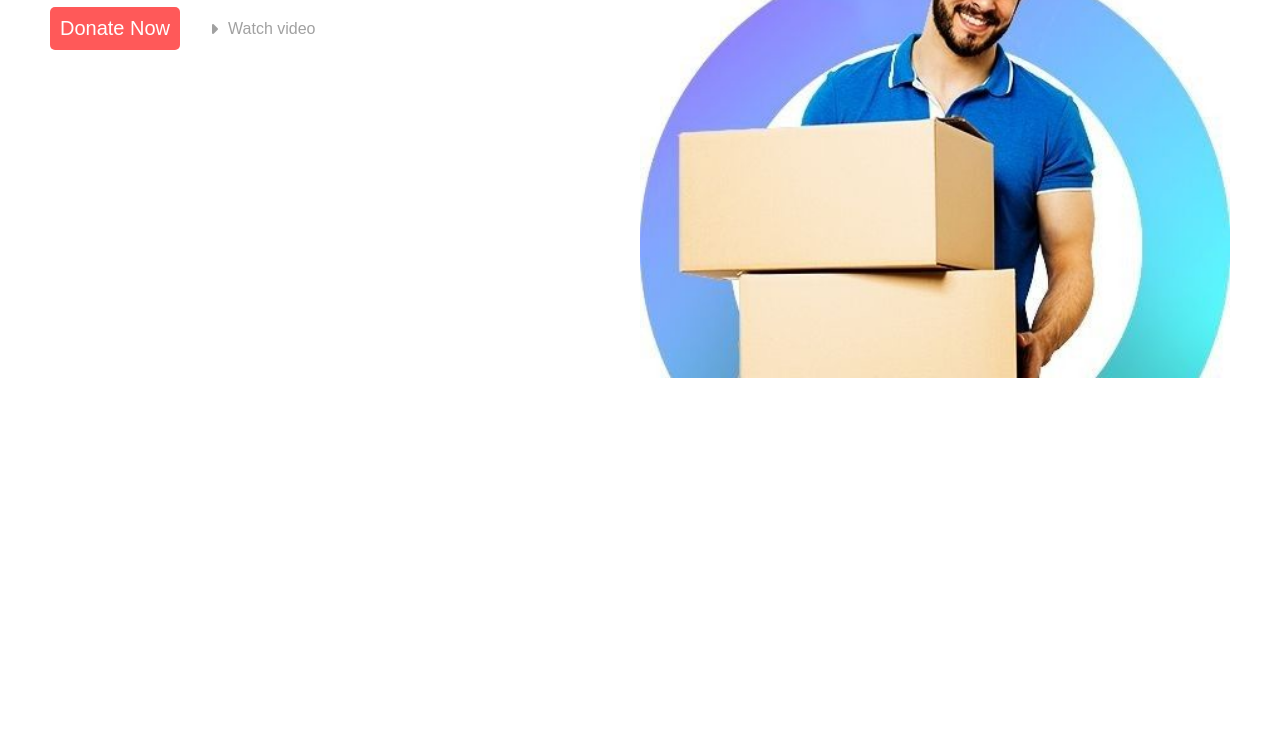
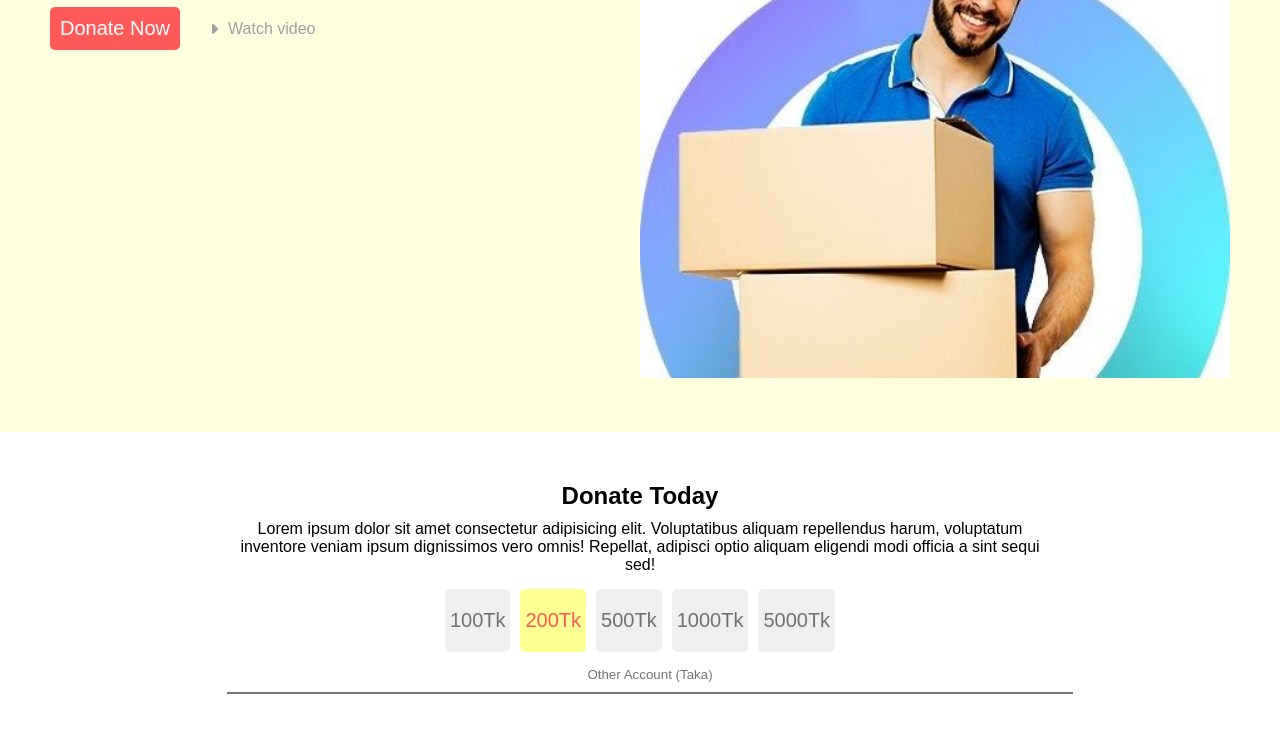
Before and after one commit to Al-Shaharia-Ifty/5day-website, a plain HTML site: page index.html in a window 1280 px wide. Shown: the part 154-886 px from the top of the page. Before the commit the page ends 800 px from the top, so only its background shows below. Drawn offline with Linux system fonts and the light colour scheme.

Commit message:
12/12/22 studen

```diff
--- a/index.html
+++ b/index.html
@@ -22,7 +22,8 @@
     ></script>
   </head>
   <body>
-    <div class="header">
+    <!-- header -->
+    <header class="header">
       <div class="half-width">
         <h1>Let's Help those who are more in need</h1>
         <p class="margin-top font">
@@ -46,6 +47,31 @@
           alt=""
         />
       </div>
-    </div>
+    </header>
+    <!-- button section -->
+    <section class="section">
+      <div class="text-center">
+        <h2>Donate Today</h2>
+        <p>
+          Lorem ipsum dolor sit amet consectetur adipisicing elit. Voluptatibus
+          aliquam repellendus harum, voluptatum inventore veniam ipsum
+          dignissimos vero omnis! Repellat, adipisci optio aliquam eligendi modi
+          officia a sint sequi sed!
+        </p>
+        <div class="donate-btn">
+          <button>100Tk</button>
+          <button id="active-button">200Tk</button>
+          <button>500Tk</button>
+          <button>1000Tk</button>
+          <button>5000Tk</button>
+        </div>
+        <input
+          type="text"
+          name=""
+          id="donate-input"
+          placeholder="Other Account (Taka)"
+        />
+      </div>
+    </section>
   </body>
 </html>
--- a/style.css
+++ b/style.css
@@ -12,6 +12,11 @@ body {
 .header {
   padding: 50px;
   display: flex;
+  transition: 0.8s;
+  /* background-color: lightyellow; */
+}
+.header:hover {
+  background-color: lightyellow;
 }
 .margin-top {
   margin-top: 10px;
@@ -40,3 +45,50 @@ body {
 .delevery {
   width: 100%;
 }
+.section {
+  display: flex;
+  justify-content: center;
+  margin: 50px;
+}
+.text-center {
+  width: 70%;
+}
+.text-center h2 {
+  text-align: center;
+}
+.text-center p {
+  text-align: center;
+  padding: 10px;
+}
+.donate-btn {
+  display: flex;
+  justify-content: center;
+  /* gap: 10px; */
+  flex-wrap: wrap;
+}
+.donate-btn button:hover {
+  color: #ff5959;
+  background-color: rgb(255, 255, 146);
+}
+.donate-btn button {
+  padding: 20px 5px;
+  font-size: 20px;
+  border: 0;
+  color: #707070;
+  border-radius: 5px;
+  margin: 5px;
+  transition: 1s ease;
+}
+#active-button {
+  color: #ff5959;
+  background-color: rgb(255, 255, 146);
+}
+#donate-input {
+  width: 100%;
+  border-top-style: hidden;
+  border-right-style: hidden;
+  border-left-style: hidden;
+  outline: none;
+  text-align: center;
+  padding: 10px;
+}
```
